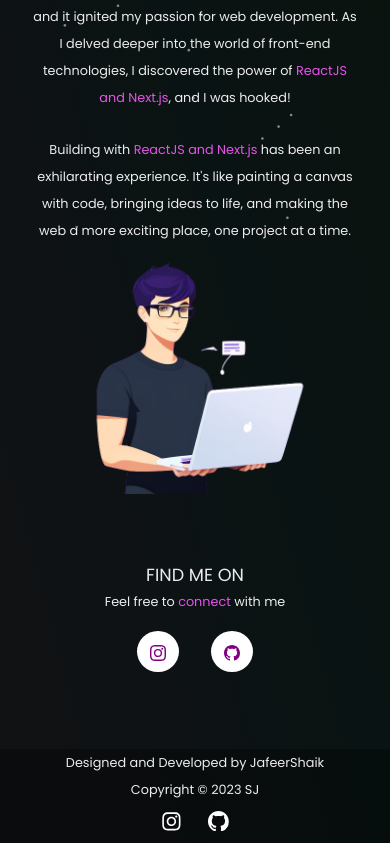
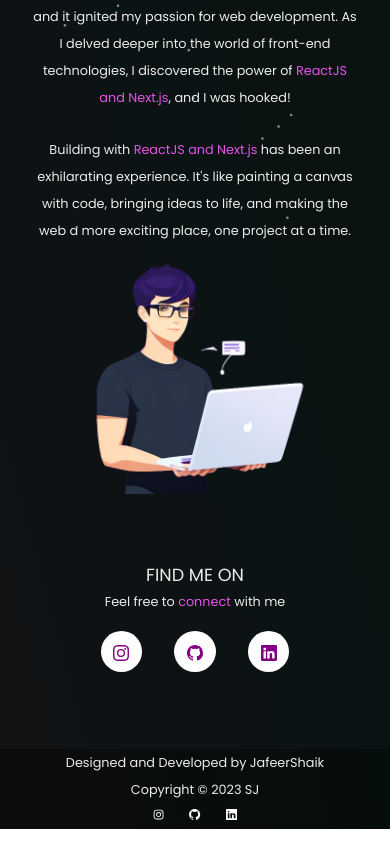
Before and after one commit to jafeershaik5/myportfolio, a React (Create React App) app: page / in a window 390 px wide. Shown: the part 607-1450 px from the top of the page. Built offline with nearby package versions, Linux system fonts and the light colour scheme.

Commit message:
adding linkedin

```diff
--- a/src/Components/Footer.js
+++ b/src/Components/Footer.js
@@ -1,6 +1,6 @@
 import React from 'react';
 import { FaInstagram } from 'react-icons/fa';
-import { BsGithub } from 'react-icons/bs';
+import { BsGithub, BsLinkedin } from 'react-icons/bs';
 
 const Footer = () => {
     let date = new Date();
@@ -13,6 +13,7 @@
                 <div className='ficons-container flex'>
                     <a className='fsocial-icons' href='https://www.instagram.com/___jafeer___/' target='_blank' rel="noreferrer"><FaInstagram /></a>
                     <a className='fsocial-icons' href='https://github.com/jafeershaik5' target='_blank' rel="noreferrer"><BsGithub /></a>
+                    <a className='fsocial-icons' href='https://linkedin.com/in/jafeershaik' target='_blank' rel="noreferrer"><BsLinkedin /></a>
                 </div>
             </footer>
         </>
--- a/src/Components/Home/Home3.js
+++ b/src/Components/Home/Home3.js
@@ -1,5 +1,5 @@
 import React from 'react';
-import { BsInstagram, BsGithub } from 'react-icons/bs';
+import { BsInstagram, BsGithub, BsLinkedin } from 'react-icons/bs';
 
 const Home3 = () => {
     return (
@@ -9,6 +9,7 @@
             <div className='socialicons flex'>
                 <a className='social-icons' href='https://www.instagram.com/___jafeer___/' target='_blank' rel="noreferrer"><BsInstagram /></a>
                 <a className='social-icons' href='https://github.com/jafeershaik5' target='_blank' rel="noreferrer"><BsGithub /></a>
+                <a className='social-icons' href='https://linkedin.com/in/jafeershaik' target='_blank' rel="noreferrer"><BsLinkedin /></a>
             </div>
         </section>
     );
--- a/src/Styles.css
+++ b/src/Styles.css
@@ -490,7 +490,7 @@
 .fsocial-icons {
     display: inline-block;
     margin: 1rem;
-    font-size: 1.3rem;
+    font-size: 1rem;
     color: white;
 }
 
@@ -635,6 +635,10 @@
     .react-pdf__Page {
         width: 475px !important;
     }
+
+    .fsocial-icons {
+        font-size: 0.7rem;
+    }
 }
 
 /* xs screens */
```
Also changed, not shown: 1 other file (tests, documents, lock files or other folders).
